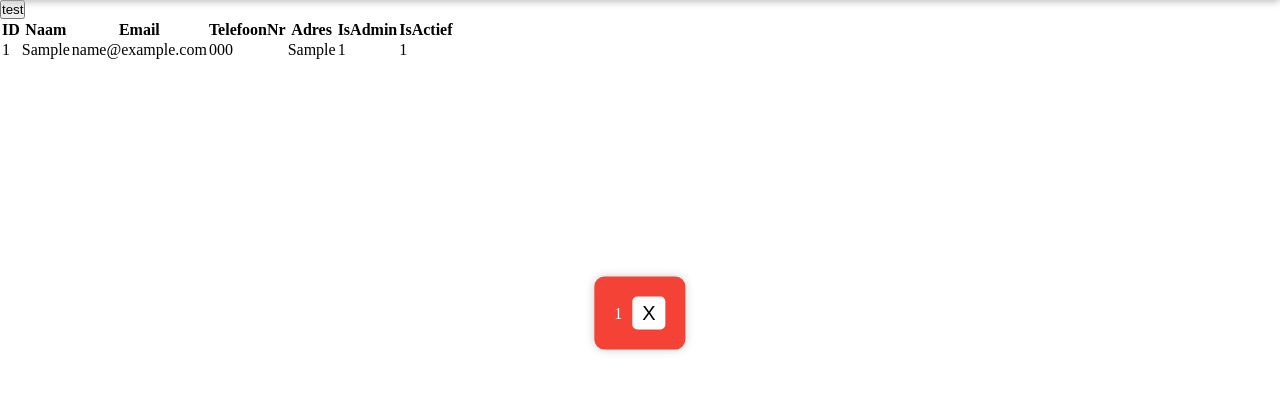
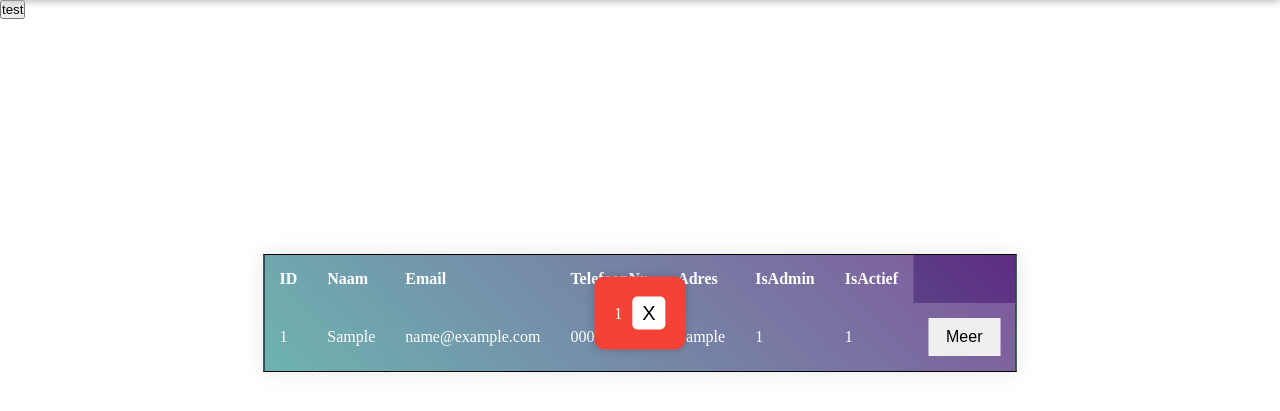
Before and after one commit to TamiELB/PHPSNIPPETS, a PHP site: page /Views/StudentenOverZichtAdmin.php?error=1 in a window 1280 px wide. Shown: the part 87-498 px from the top of the page. Run offline with PHP 8.4, Linux system fonts and the light colour scheme; tables that the repository leaves empty hold one stand-in row (values such as "Sample post").

Commit message:
styling to table

```diff
--- a/CSS/StudentenOverZichtAdmin.css
+++ b/CSS/StudentenOverZichtAdmin.css
@@ -2,3 +2,40 @@
     padding: 0;
     margin: 0;
 }
+
+main{
+    position: absolute;
+    top: 50%;
+    left: 50%;
+    transform: translate(-50%, -50%);
+}
+
+table {
+	border-collapse: collapse;
+	box-shadow: 0 0 20px rgba(0,0,0,0.1);
+    background: linear-gradient(45deg, #49a09d, #5f2c82);
+
+    border: 1px solid black ;
+}
+
+th,
+td {
+	padding: 15px;
+	background-color: rgba(255,255,255,0.2);
+	color: #fff;
+}
+
+th {
+	text-align: left;
+}
+
+td button{
+    display: block;
+  width: 100%;
+  border: none;
+
+  padding: 10px 18px;
+  font-size: 16px;
+  cursor: pointer;
+  text-align: center;
+}
--- a/Components/ErrorPopup.php
+++ b/Components/ErrorPopup.php
@@ -1,8 +1,6 @@
 <!DOCTYPE html>
 <html lang="en">
 <head>
-    <meta charset="UTF-8">
-    <meta name="viewport" content="width=device-width, initial-scale=1.0">
     <link rel="stylesheet" type="text/css" href="../CSS/ErrorPopup.css">
 </head>
     <body>
--- a/Views/StudentenOverZichtAdmin.php
+++ b/Views/StudentenOverZichtAdmin.php
@@ -41,6 +41,7 @@
                     <td><?php echo $student->Adres?></td>
                     <td><?php echo $student->IsAdmin?></td>
                     <td><?php echo $student->IsActief?></td>
+                    <td><form><button>Meer</button></form></td>
                 </tr>
                 <?php } ?>
             </table>
```
Lines whose indentation alone changed are shown as unchanged.
